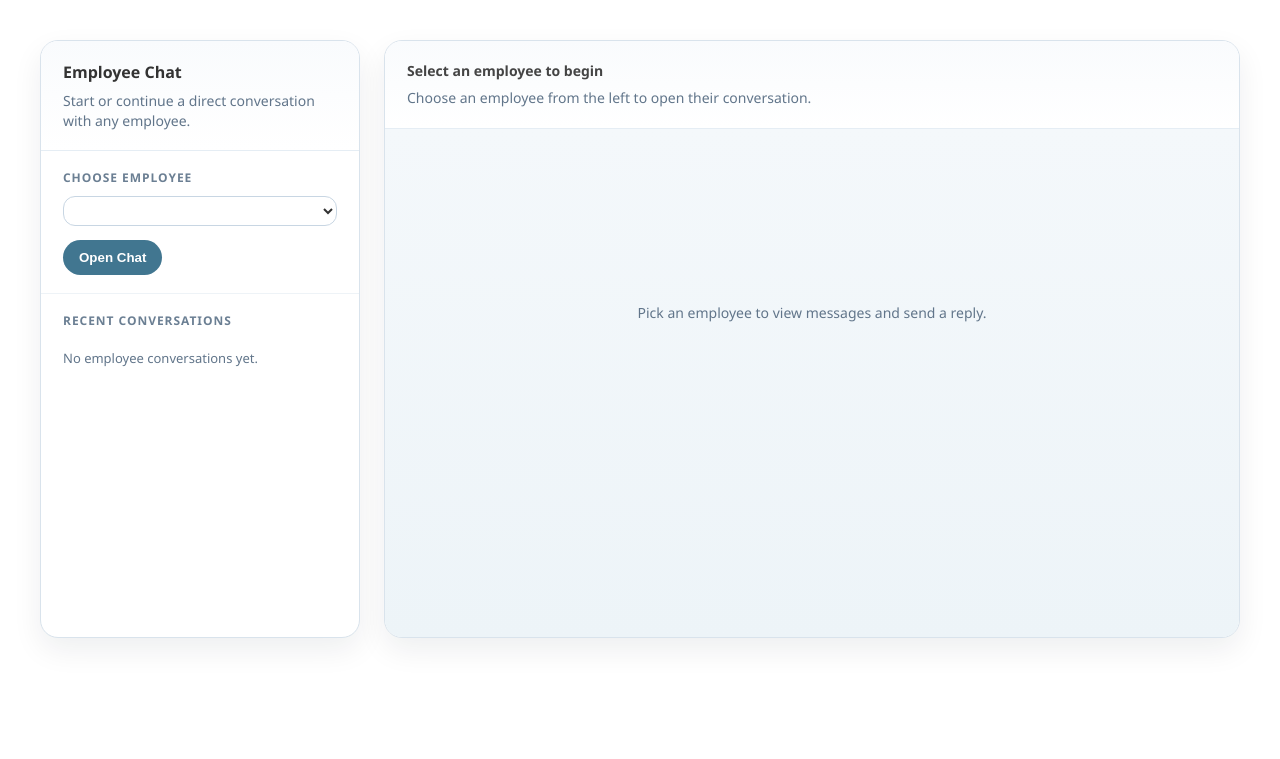
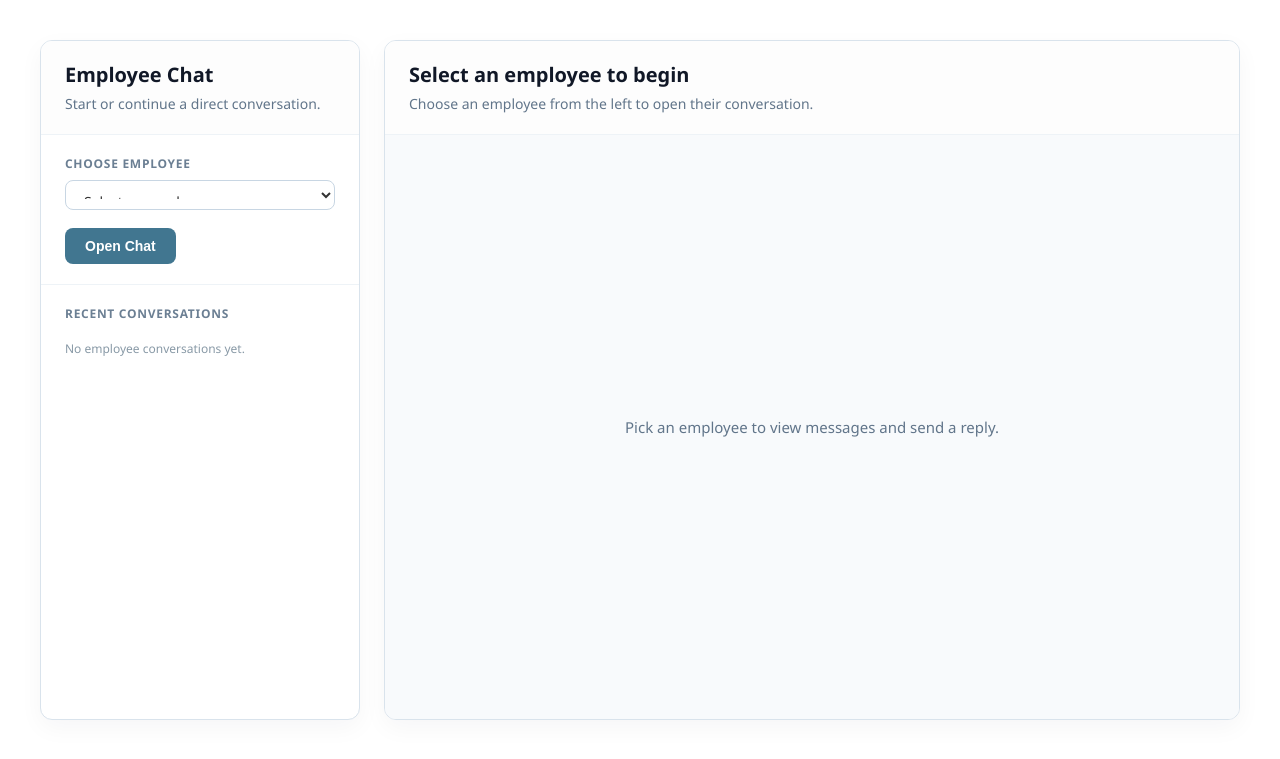
Before and after one commit to Saleem-bazhil/task_backend, a Django app: template chat/templates/live_chat.html in a window 1280 px wide. Shown: the part 92-851 px from the top of the page. Before the commit the page ends 733 px from the top, so only its background shows below. Run offline with Django 5.2, Linux system fonts and the light colour scheme; the template is opened without the code that fills it, so the values that code supplies are empty.

Commit message:
update the admin chat ui

```diff
--- a/chat/templates/live_chat.html
+++ b/chat/templates/live_chat.html
@@ -2,74 +2,99 @@
 
 {% block content %}
 <style>
+    /* Global Shell */
     .chat-shell {
         display: grid;
         grid-template-columns: 320px minmax(0, 1fr);
         gap: 24px;
         margin-top: 20px;
+        height: calc(100vh - 120px); /* Makes the whole shell fit the screen neatly */
+        min-height: 600px;
+        align-items: stretch;
+        box-sizing: border-box;
     }
 
+    .chat-shell * {
+        box-sizing: border-box;
+    }
+
+    /* Cards */
     .chat-card {
         background: #fff;
         border: 1px solid #d9e3ec;
-    border-radius: 18px;
-    box-shadow: 0 12px 30px rgba(17, 24, 39, 0.07);
+        border-radius: 12px;
+        box-shadow: 0 8px 24px rgba(17, 24, 39, 0.04);
+        display: flex;
+        flex-direction: column;
         overflow: hidden;
+        min-height: 0;
     }
 
+    /* Headers */
     .chat-card-header {
-    padding: 20px 22px;
-    border-bottom: 1px solid #e5edf4;
-    background: linear-gradient(180deg, #f9fbfd 0%, #ffffff 100%);
+        padding: 20px 24px;
+        border-bottom: 1px solid #eef3f7;
+        background: #fdfdfd;
+        flex-shrink: 0;
     }
 
     .chat-card-header h2,
-.chat-card-header h3,
-.chat-card-header p {
+    .chat-card-header h3 {
         margin: 0;
+        font-size: 1.25rem;
+        color: #111827;
     }
 
     .chat-card-header p {
+        margin: 6px 0 0 0;
         color: #61758a;
-    margin-top: 8px;
+        font-size: 14px;
     }
 
+    /* Sidebar Layout */
     .chat-sidebar-section {
-    padding: 18px 22px;
+        padding: 20px 24px;
         border-bottom: 1px solid #eef3f7;
+        flex-shrink: 0;
     }
 
-.chat-sidebar-section:last-child {
-    border-bottom: none;
+    .chat-sidebar-scroll {
+        flex: 1;
+        min-height: 0;
+        overflow-y: auto;
+        padding: 20px 24px;
     }
 
+    /* Forms & Inputs */
     .chat-label {
         display: block;
         font-size: 12px;
         font-weight: 700;
-    letter-spacing: 0.08em;
+        letter-spacing: 0.06em;
         text-transform: uppercase;
         color: #6b7f93;
-    margin-bottom: 10px;
+        margin-bottom: 8px;
     }
 
     .chat-select {
         width: 100%;
-    padding: 12px 14px;
-    border-radius: 12px;
+        padding: 10px 14px;
+        border-radius: 8px;
         border: 1px solid #c8d6e3;
         background: #fff;
+        font-size: 14px;
     }
 
     .chat-select:focus,
     .chat-textarea:focus {
         outline: none;
         border-color: #417690;
-    box-shadow: 0 0 0 3px rgba(65, 118, 144, 0.14);
+        box-shadow: 0 0 0 3px rgba(65, 118, 144, 0.15);
     }
 
+    /* Buttons */
     .chat-actions {
-    margin-top: 12px;
+        margin-top: 16px;
         display: flex;
         gap: 10px;
     }
@@ -78,37 +103,43 @@
         display: inline-flex;
         align-items: center;
         justify-content: center;
-    padding: 10px 16px;
-    border-radius: 999px;
+        padding: 10px 20px;
+        border-radius: 8px;
         border: none;
         background: #417690;
         color: #fff;
+        font-size: 14px;
         font-weight: 600;
         cursor: pointer;
         text-decoration: none;
+        transition: background 0.2s ease;
     }
 
     .button-primary:hover {
         background: #2f5c72;
-    color: #fff;
     }
 
+    /* Conversation Links */
     .conversation-list {
         display: grid;
-    gap: 10px;
+        gap: 8px;
     }
 
     .conversation-link {
         display: block;
-    padding: 14px;
-    border-radius: 14px;
-    border: 1px solid #e3ebf3;
-    background: #f8fbfd;
+        padding: 12px 16px;
+        border-radius: 8px;
+        border: 1px solid transparent;
+        background: #f8fafc;
         text-decoration: none;
         color: #243447;
+        transition: all 0.2s ease;
     }
 
-.conversation-link:hover,
+    .conversation-link:hover {
+        background: #f1f5f9;
+    }
+
     .conversation-link.is-selected {
         border-color: #417690;
         background: #eef5f8;
@@ -117,98 +148,120 @@
     .conversation-link strong {
         display: block;
         margin-bottom: 4px;
+        font-size: 14px;
     }
 
     .conversation-link span {
         display: block;
         color: #61758a;
         font-size: 13px;
+        white-space: nowrap;
+        overflow: hidden;
+        text-overflow: ellipsis;
     }
 
+    /* Chat Thread */
     .chat-thread {
+        flex: 1;
+        min-height: 0;
         padding: 24px;
-    background: linear-gradient(180deg, #f4f8fb 0%, #edf4f8 100%);
-    min-height: 460px;
-    max-height: 560px;
+        background: #f8fafc;
         overflow-y: auto;
+        display: flex;
+        flex-direction: column;
     }
 
     .chat-empty {
-    display: flex;
-    align-items: center;
-    justify-content: center;
-    min-height: 320px;
+        margin: auto;
         color: #61758a;
         text-align: center;
+        font-size: 15px;
     }
 
+    /* Messages */
     .msg-wrapper {
         display: flex;
-    margin-bottom: 16px;
+        flex-direction: column;
+        margin-bottom: 20px;
+        max-width: 80%;
     }
 
     .msg-wrapper.me {
-    justify-content: flex-end;
+        align-self: flex-end;
+        align-items: flex-end;
     }
 
     .msg-wrapper.them {
-    justify-content: flex-start;
+        align-self: flex-start;
+        align-items: flex-start;
+    }
+
+    .msg-meta {
+        font-size: 12px;
+        color: #8899a6;
+        margin-bottom: 6px;
+        padding: 0 4px;
     }
 
     .msg-bubble {
-    max-width: 75%;
-    padding: 14px 16px;
-    border-radius: 18px;
-    box-shadow: 0 8px 20px rgba(15, 23, 42, 0.06);
+        padding: 12px 16px;
+        border-radius: 12px;
+        font-size: 14px;
+        line-height: 1.5;
+        box-shadow: 0 2px 4px rgba(0,0,0,0.04);
     }
 
     .msg-wrapper.me .msg-bubble {
         background: #417690;
         color: #fff;
-    border-bottom-right-radius: 6px;
+        border-bottom-right-radius: 4px;
     }
 
     .msg-wrapper.them .msg-bubble {
         background: #fff;
         color: #243447;
-    border: 1px solid #dbe6ef;
-    border-bottom-left-radius: 6px;
+        border: 1px solid #e2e8f0;
+        border-bottom-left-radius: 4px;
     }
 
-.msg-meta {
-    display: block;
-    margin-bottom: 8px;
-    font-size: 12px;
-    opacity: 0.78;
-}
-
+    /* Composer */
     .chat-composer {
-    padding: 20px 24px 24px;
-    border-top: 1px solid #e5edf4;
+        flex-shrink: 0;
+        padding: 20px 24px;
+        border-top: 1px solid #eef3f7;
+        background: #fff;
     }
 
     .chat-textarea {
         width: 100%;
-    min-height: 100px;
-    padding: 14px 16px;
-    border-radius: 16px;
+        min-height: 80px;
+        padding: 12px 14px;
+        border-radius: 8px;
         border: 1px solid #c8d6e3;
         resize: vertical;
+        font-family: inherit;
+        font-size: 14px;
     }
 
     .chat-hint {
-    color: #61758a;
-    font-size: 13px;
+        color: #8899a6;
+        font-size: 12px;
         margin-top: 10px;
+        display: block;
     }
 
+    /* Responsive */
     @media (max-width: 960px) {
         .chat-shell {
             grid-template-columns: 1fr;
+            height: auto;
+            min-height: 0;
         }
-
-    .msg-bubble {
-        max-width: 90%;
+        .chat-card {
+            height: 600px;
+        }
+        .msg-wrapper {
+            max-width: 95%;
         }
     }
 </style>
@@ -217,7 +270,7 @@
     <section class="chat-card">
         <div class="chat-card-header">
             <h2>Employee Chat</h2>
-            <p>Start or continue a direct conversation with any employee.</p>
+            <p>Start or continue a direct conversation.</p>
         </div>
 
         <div class="chat-sidebar-section">
@@ -237,7 +290,7 @@
             </form>
         </div>
 
-        <div class="chat-sidebar-section">
+        <div class="chat-sidebar-scroll">
             <span class="chat-label">Recent conversations</span>
             <div class="conversation-list">
                 {% for conversation in conversation_cards %}
@@ -269,24 +322,24 @@
             </h3>
             <p>
                 {% if selected_employee %}
-                    Messages here are sent from your current admin account.
+                    Messages here are sent from your admin account.
                 {% else %}
                     Choose an employee from the left to open their conversation.
                 {% endif %}
             </p>
         </div>
 
-        <div class="chat-thread">
+        <div class="chat-thread" id="chat-thread">
             {% if selected_employee %}
                 {% for message in chat_messages %}
                     <div class="msg-wrapper {% if message.sender_id == request.user.id %}me{% else %}them{% endif %}">
+                        <span class="msg-meta">{{ message.sender.username }} • {{ message.timestamp|date:"M j, Y, g:i a" }}</span>
                         <div class="msg-bubble">
-                            <span class="msg-meta">{{ message.sender.username }} • {{ message.timestamp|date:"M j, Y, g:i a" }}</span>
                             <div>{{ message.content|linebreaksbr }}</div>
                         </div>
                     </div>
                 {% empty %}
-                    <div class="chat-empty">No messages yet. Send the first message to start the conversation.</div>
+                    <div class="chat-empty">No messages yet. Send the first message to start.</div>
                 {% endfor %}
             {% else %}
                 <div class="chat-empty">Pick an employee to view messages and send a reply.</div>
@@ -299,12 +352,12 @@
                     {% csrf_token %}
                     <input type="hidden" name="employee" value="{{ selected_employee.id }}">
                     <input type="hidden" name="form_token" value="{{ form_token }}">
-                    <label for="message" class="chat-label">New message</label>
-                    <textarea id="message" name="message" class="chat-textarea" placeholder="Write a helpful message to {{ selected_employee.username }}..."></textarea>
-                    <div class="chat-actions">
+                    <label for="message" class="chat-label" style="display:none;">New message</label>
+                    <textarea id="message" name="message" class="chat-textarea" placeholder="Write a helpful message to {{ selected_employee.username }}..." required></textarea>
+                    <div class="chat-actions" style="justify-content: space-between; align-items: center;">
+                        <span class="chat-hint" style="margin: 0;">This admin view is optimized for direct admin-to-employee support.</span>
                         <button type="submit" class="button-primary">Send Message</button>
                     </div>
-                    <div class="chat-hint">This admin view is optimized for direct admin-to-employee support conversations.</div>
                 </form>
             </div>
         {% endif %}
@@ -314,6 +367,12 @@
 {% if selected_employee %}
 <script>
 (function () {
+    // Scroll chat thread to bottom on load
+    const thread = document.getElementById("chat-thread");
+    if (thread) {
+        thread.scrollTop = thread.scrollHeight;
+    }
+
     const employeeId = "{{ selected_employee_id }}";
     if (!employeeId) {
         return;
--- a/chat/templates/message_change_list.html
+++ b/chat/templates/message_change_list.html
@@ -2,7 +2,7 @@
 
 {% block object-tools %}
     {{ block.super }}
-    <li>
-        <a href="{{ live_chat_url }}" class="button">Employee Chat</a>
+    <li style="margin-left: 10px; float: right;">
+        <a href="{{ live_chat_url }}" class="button button-primary">Employee Chat</a>
     </li>
 {% endblock %}
```
Also changed, not shown: atrack/settings.py (+6 -11 lines), db.sqlite3. Lines whose indentation alone changed are shown as unchanged.
